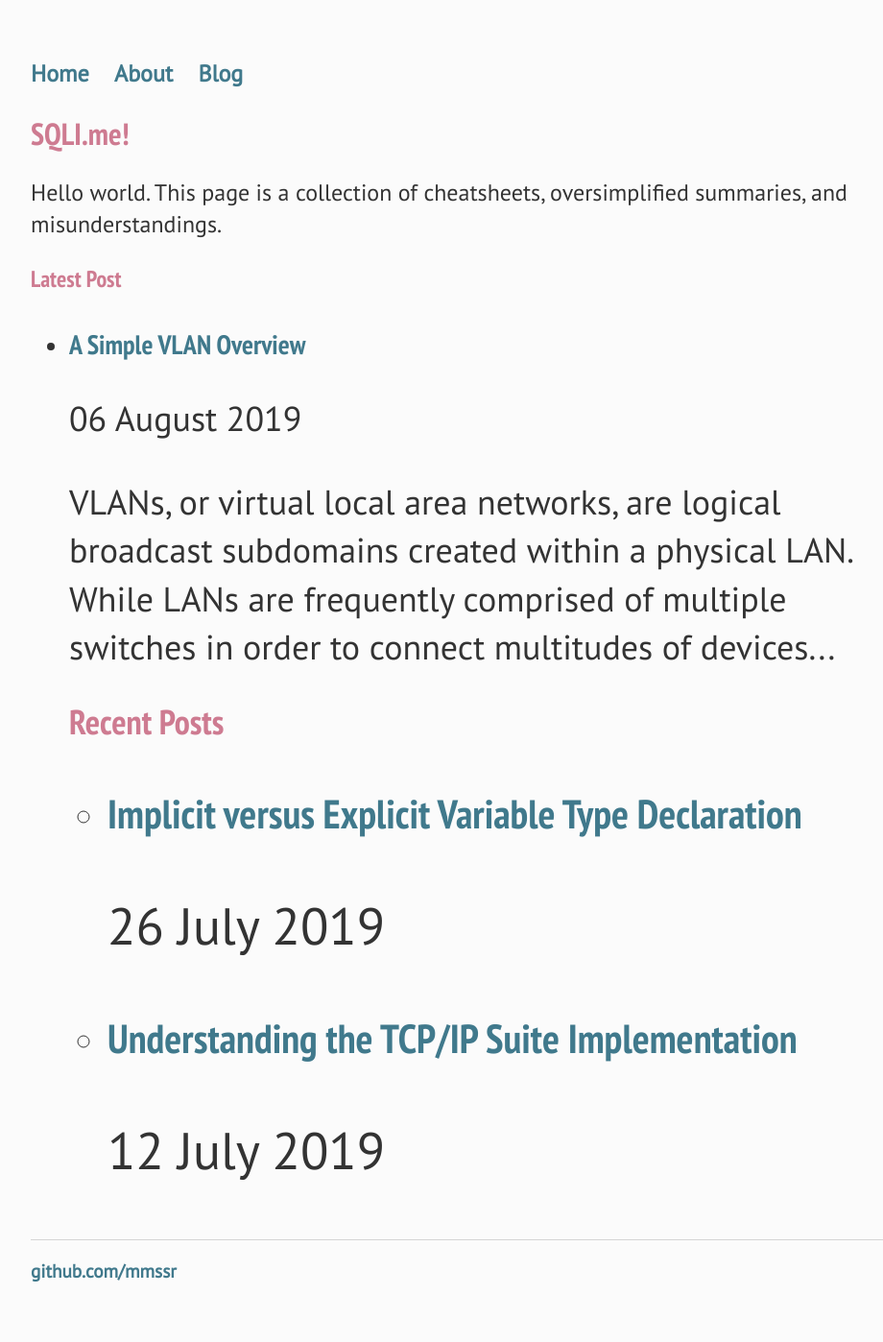
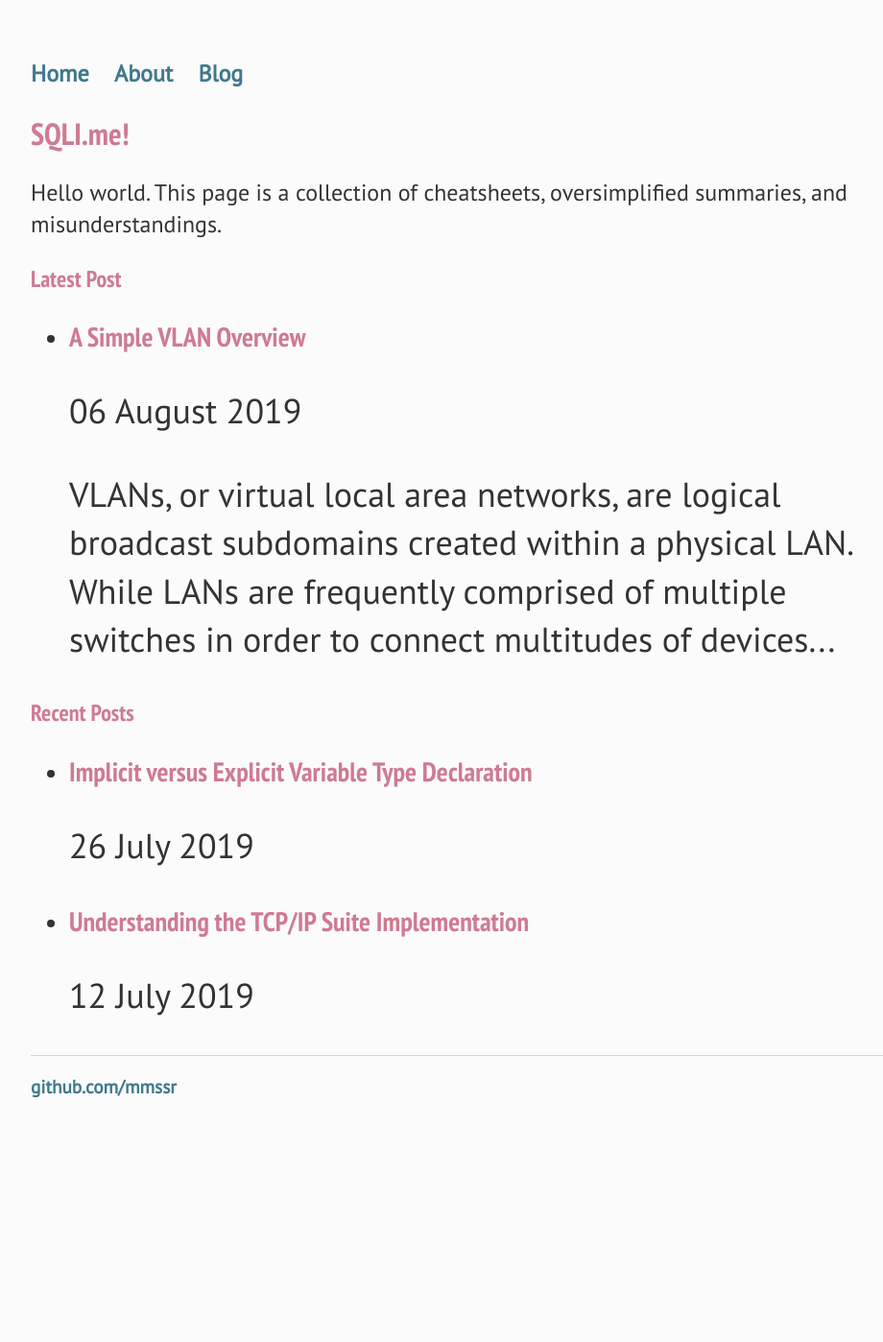
Before and after one commit to mmssr/mmssr.github.io, a Jekyll site: the page built from index.html, in a window 1280 px wide. Shown: the whole page at 96% size, without its empty margins (160-1080 px from the left). Built offline with Jekyll 4.4.1, drawn with Linux system fonts in a browser that asks for light colours; after the commit the page ends 1206 px from its top, so only the background shows below that.

Commit message:
Update index.html

```diff
--- a/index.html
+++ b/index.html
@@ -10,25 +10,22 @@
 	<ul class="entries">
   		{% for post in site.posts limit:1 %}
   		<li>
-    			<p>
 			<a href="{{ post.url }}">
     			<h3>{{ post.title }}</h3>
-    			<p class="blogdate">{{ post.date | date: "%d %B %Y" }}</p>
-    			<div>{{ post.content |truncatehtml | truncatewords: 30 }}</div>
+    			<p>{{ post.date | date: "%d %B %Y" }}</p>
+			<p><div>{{ post.content |truncatehtml | truncatewords: 30 }}</div></p>
     			</a>
-			</p>
-  	</li>
+  		</li>
   	{% endfor %}
+	</ul>
 	<h2>Recent Posts</h2>
 	<ul class="entries">
   		{% for post in site.posts offset:1 limit:2 %}
   		<li>
-			<p>
     			<a href="{{ post.url }}">
     			<h3>{{ post.title }}</h3>
-    			<p class="blogdate">{{ post.date | date: "%d %B %Y" }}</p>
+    			<p>{{ post.date | date: "%d %B %Y" }}</p>
     			</a>
-			</p>
   	</li>
   	{% endfor %}
 	</ul>
```
